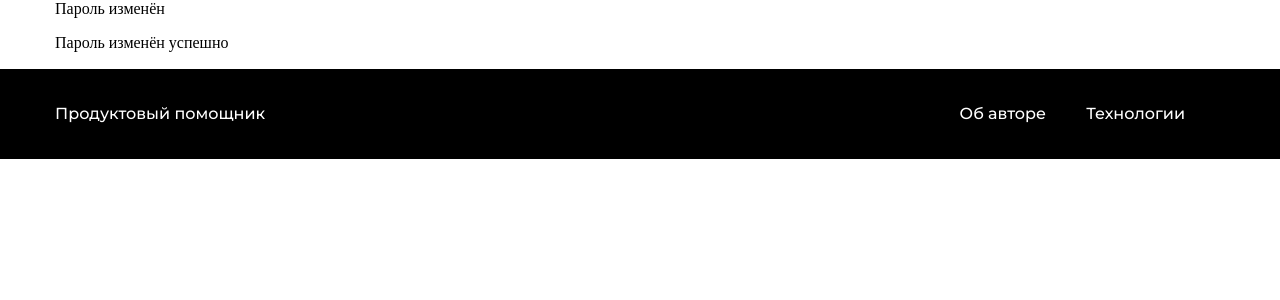
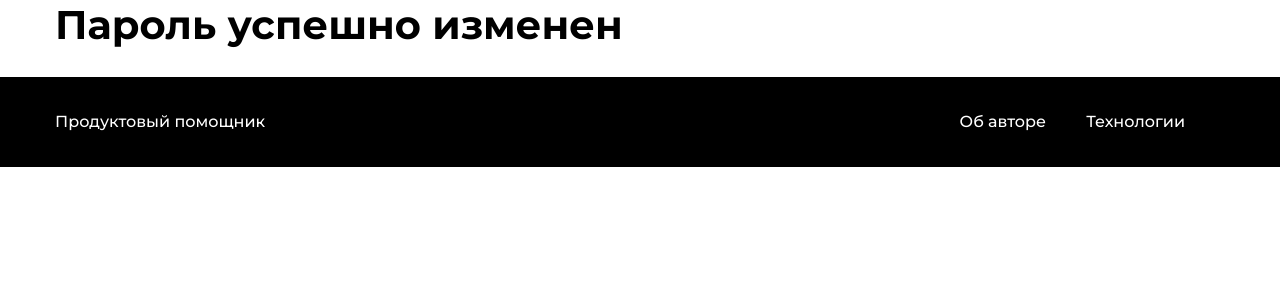
Before and after one commit to nastya-mishina/Foodgram, a Django app: a page that uses users/templates/registration/password_change_done.html in a window 1280 px wide. Shown: the part 90-390 px from the top of the page. Run offline with Django 3.2, Linux system fonts and the light colour scheme; the visitor is signed in with stand-in values (Sample User, id 1); data that the repository does not hold is empty; some libraries are stand-ins or nearby versions.

Commit message:
thrid review

```diff
--- a/users/templates/registration/password_change_done.html
+++ b/users/templates/registration/password_change_done.html
@@ -2,15 +2,9 @@
 {% block title %}Пароль изменён{% endblock %}
 
 {% block content %}
-<div class="row justify-content-center">
-  <div class="col-md-8 p-5">
-    <div class="card">
-      <div class="card-header">Пароль изменён</div>
-      <div class="card-body">
-        <p>Пароль изменён успешно</p>
+  <div style="display: block; margin-left: auto; margin-right: auto">
+      <div class="main__header">
+          <h1 class="main__title">Пароль успешно изменен</h1>
       </div>
-    </div>
   </div>
-</div>
-
 {% endblock %}
```
Also changed, not shown: users/templates/registration/password_change_form.html (+18 -26 lines), docker-compose.yaml (line endings or trailing spaces).
